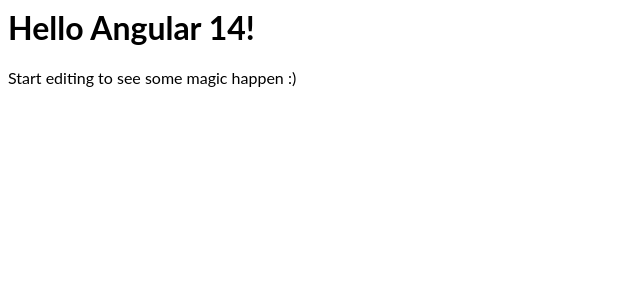
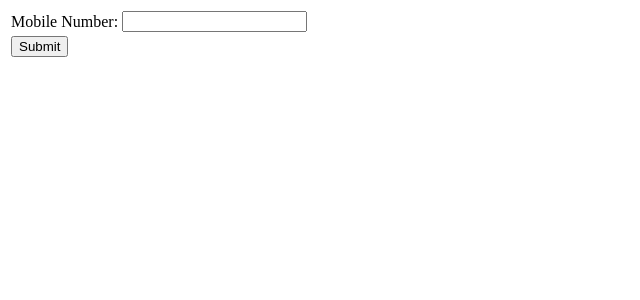
Before and after one commit to c-manna/validation-in-template-driven-forms, an Angular app: page / in a window 1280 px wide. Shown: the top 300 px of the page, without its empty margins (0-640 px from the left). Built offline with nearby package versions, Linux system fonts and the light colour scheme.

Commit message:
2 files modified

```diff
--- a/src/app/app.component.html
+++ b/src/app/app.component.html
@@ -1,4 +1,21 @@
-<hello name="{{ name }}"></hello>
-<p>
-  Start editing to see some magic happen :)
-</p>
+<form #userForm="ngForm" (ngSubmit)="onFormSubmit(userForm)">
+ <table>
+<tr>
+  <td>Mobile Number:</td>
+  <td>
+    <input name="mobileNumber" [ngModel]="user.mobileNumber" [pattern]="mobNumberPattern" #mobNumber="ngModel">
+    <div *ngIf="mobNumber.errors && userForm.submitted && !isValidFormSubmitted" [ngClass] = "'error'">
+      <div *ngIf="mobNumber.errors.pattern">
+        Mobile number not valid.
+      </div>
+    </div>
+  </td>
+  </tr>
+
+  <tr>
+  <td colspan="2">
+    <button>Submit</button>
+  </td>
+  </tr>
+ </table>
+</form>
--- a/src/app/app.component.ts
+++ b/src/app/app.component.ts
@@ -1,10 +1,26 @@
 import { Component, VERSION } from '@angular/core';
-
+import { NgForm } from '@angular/forms';
 @Component({
   selector: 'my-app',
   templateUrl: './app.component.html',
   styleUrls: [ './app.component.css' ]
 })
 export class AppComponent  {
-  name = 'Angular ' + VERSION.major;
+  mobNumberPattern = "^((\\+91-?)|0)?[0-9]{10}$";
+ isValidFormSubmitted = false;
+ user = new User();
+
+
+ onFormSubmit(form: NgForm) {
+   this.isValidFormSubmitted = false;
+   if (form.invalid) {
+      return;
+   }
+   this.isValidFormSubmitted = true;
+   form.resetForm();
 }
+}
+
+export class User {
+ mobileNumber ?: string;
+}
```
